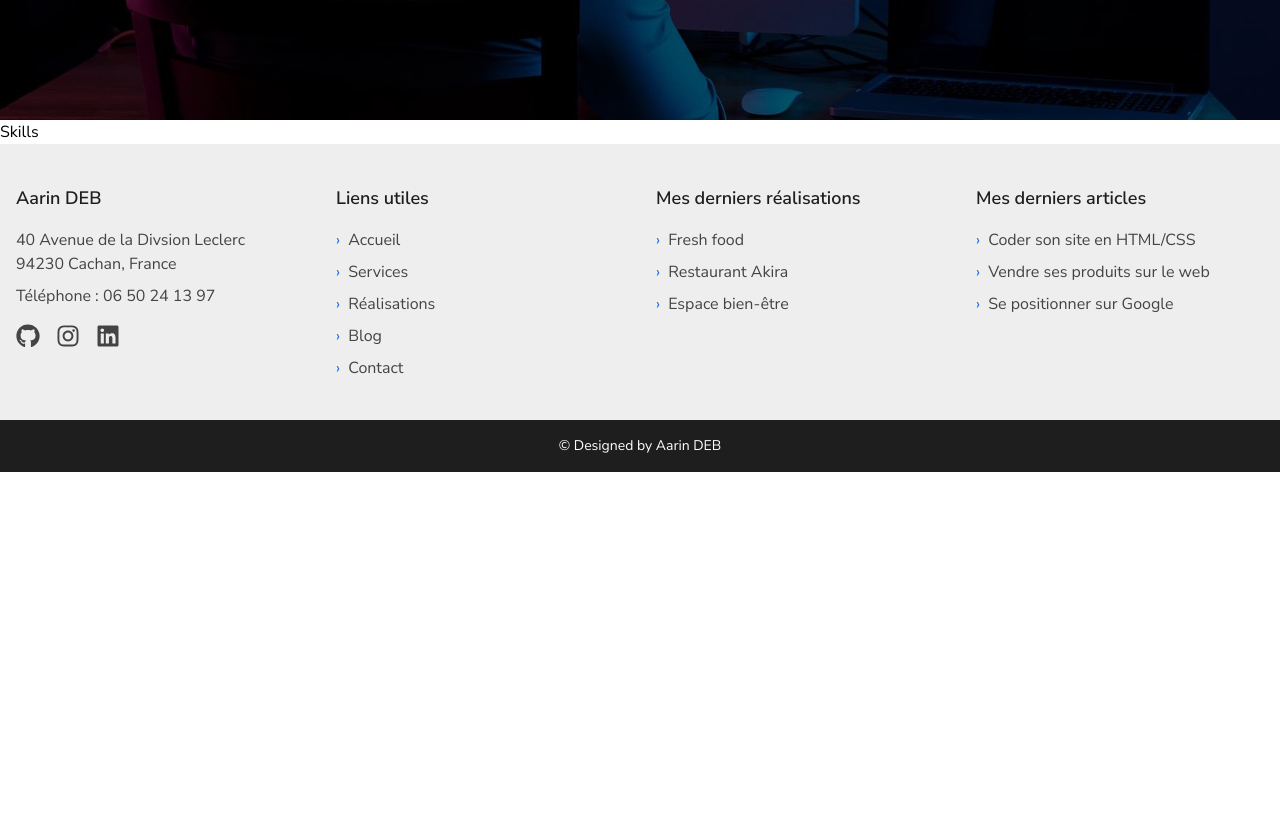
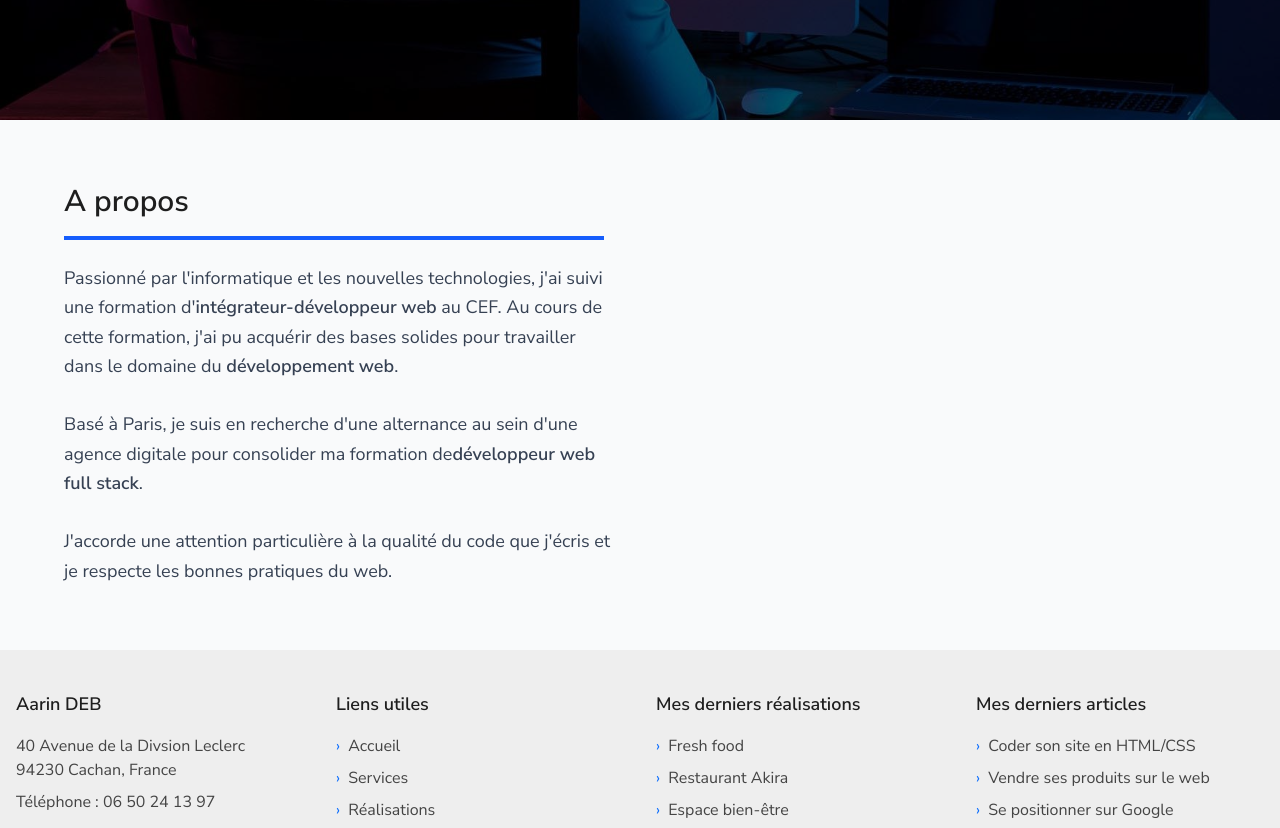
Before and after one commit to userXXIIXII/cv_react, a React (Vite) app: page / in a window 1280 px wide. Shown: the part 740-1568 px from the top of the page. Before the commit the page ends 1232 px from the top, so only its background shows below. Built offline with nearby package versions, Linux system fonts and the light colour scheme.

Commit message:
Partie à props

```diff
--- a/src/components/AboutSkills.jsx
+++ b/src/components/AboutSkills.jsx
@@ -1,8 +1,43 @@
+import aboutPic from '../assets/about.jpg'
+
 function AboutSkills() {
+    const skills = [
+        { name: "HTML5", percentage: 90, color: "bg-red-500"},
+        { name: "CSS3", percentage: 80, color: "bg-cyan-500"},
+        { name: "JAVASCRIPT", percentage: 70, color: "bg-yellow-500"},
+        { name: "PHP", percentage: 60, color: "bg-green-500"},
+        { name: "REACT", percentage: 50, color: "bg-blue-500"}
+    ];
+
     return (
-        <div>
-            <h1>Skills</h1>
-        </div>
+        <section className="py-16 px-6 bg-gray-50">
+            <div className='max-w-6xl mx-auto grid grid-cols-1 lg:grid-cols-2 gap-12 items-start'>
+
+                <div>
+                    <h2 className="text-3xl font-semibold mb-4 text-[#1e1e1e]">
+                        A propos
+                    </h2>
+                    <div className="h-1 w-135 bg-blue-600 mb-6"></div>
+                    <p className="text-gray-700 text-lg font-normal leading-relaxed">
+                        Passionné par l'informatique et les nouvelles technologies,
+                        j'ai suivi une formation d'<strong>intégrateur-développeur
+                        web</strong> au CEF. Au cours de cette formation, j'ai pu
+                        acquérir des bases solides pour travailler dans le domaine
+                        du <strong>développement web</strong>. <br /><br />
+
+                        Basé à Paris, je suis en recherche d'une alternance au sein
+                        d'une agence digitale pour consolider ma formation de
+                        <strong>développeur web full stack</strong>. <br /><br />
+
+                        J'accorde une attention particulière à la qualité du code que
+                        j'écris et je respecte les bonnes pratiques du web.
+
+                    </p>
+                </div>
+
+            </div>
+
+        </section>
     );
 }
 
```
